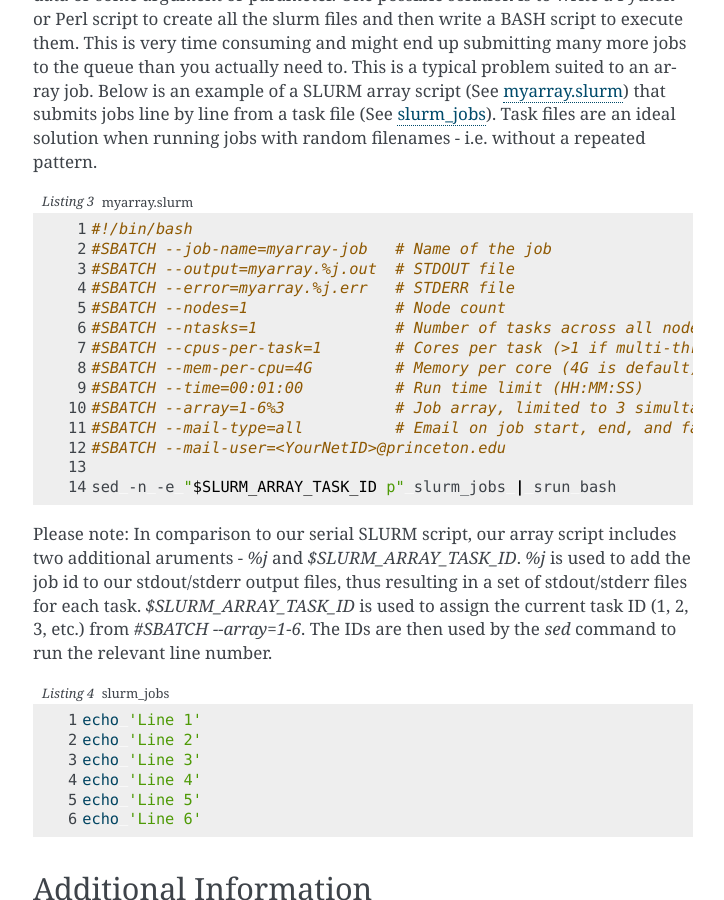
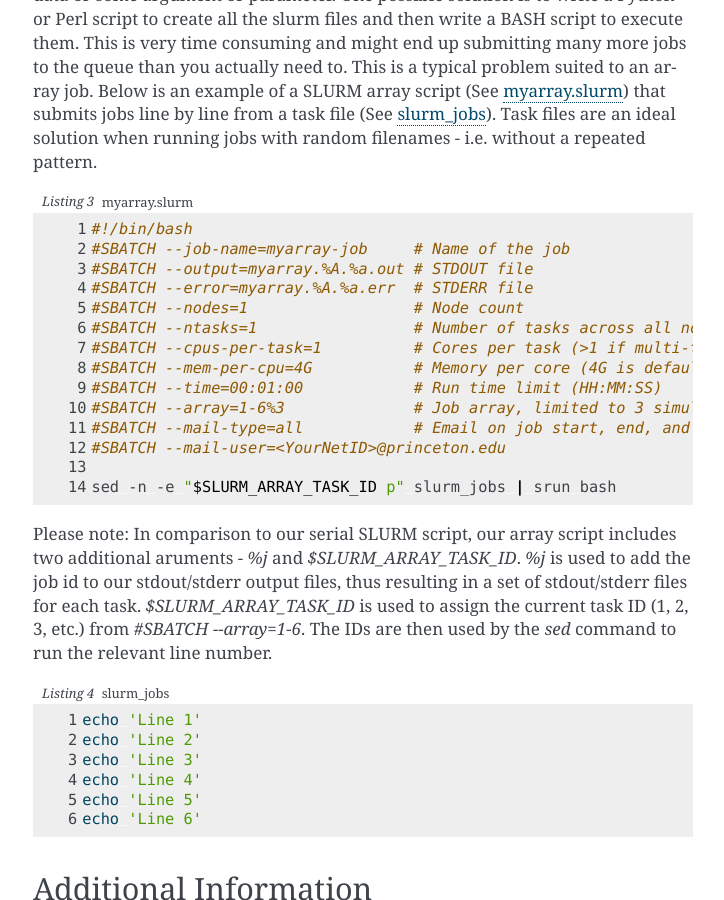
Before and after one commit to kocherlab/kocher_guides, a Sphinx documentation site: the page built from docs/Guides/SLURM.rst, in a window 1280 px wide and 900 px high, scrolled down 1191 px. Shown: the whole window, without its empty margins (387-1111 px from the left). Built offline with Sphinx 7.4.7, drawn with Linux system fonts in a browser that asks for light colours.

```diff
--- a/docs/Guides/SLURM.rst
+++ b/docs/Guides/SLURM.rst
@@ -63,16 +63,16 @@ Situations often arise when you want to run many almost identical jobs simultane
    :name: myarray
 
    #!/bin/bash
-   #SBATCH --job-name=myarray-job   # Name of the job
-   #SBATCH --output=myarray.%j.out  # STDOUT file
-   #SBATCH --error=myarray.%j.err   # STDERR file
-   #SBATCH --nodes=1                # Node count
-   #SBATCH --ntasks=1               # Number of tasks across all nodes
-   #SBATCH --cpus-per-task=1        # Cores per task (>1 if multi-threaded tasks)
-   #SBATCH --mem-per-cpu=4G         # Memory per core (4G is default)
-   #SBATCH --time=00:01:00          # Run time limit (HH:MM:SS)
-   #SBATCH --array=1-6%3            # Job array, limited to 3 simultaneous tasks
-   #SBATCH --mail-type=all          # Email on job start, end, and fault
+   #SBATCH --job-name=myarray-job     # Name of the job
+   #SBATCH --output=myarray.%A.%a.out # STDOUT file
+   #SBATCH --error=myarray.%A.%a.err  # STDERR file
+   #SBATCH --nodes=1                  # Node count
+   #SBATCH --ntasks=1                 # Number of tasks across all nodes
+   #SBATCH --cpus-per-task=1          # Cores per task (>1 if multi-threaded tasks)
+   #SBATCH --mem-per-cpu=4G           # Memory per core (4G is default)
+   #SBATCH --time=00:01:00            # Run time limit (HH:MM:SS)
+   #SBATCH --array=1-6%3              # Job array, limited to 3 simultaneous tasks
+   #SBATCH --mail-type=all            # Email on job start, end, and fault
    #SBATCH --mail-user=<YourNetID>@princeton.edu
 
    sed -n -e "$SLURM_ARRAY_TASK_ID p" slurm_jobs | srun bash
```
